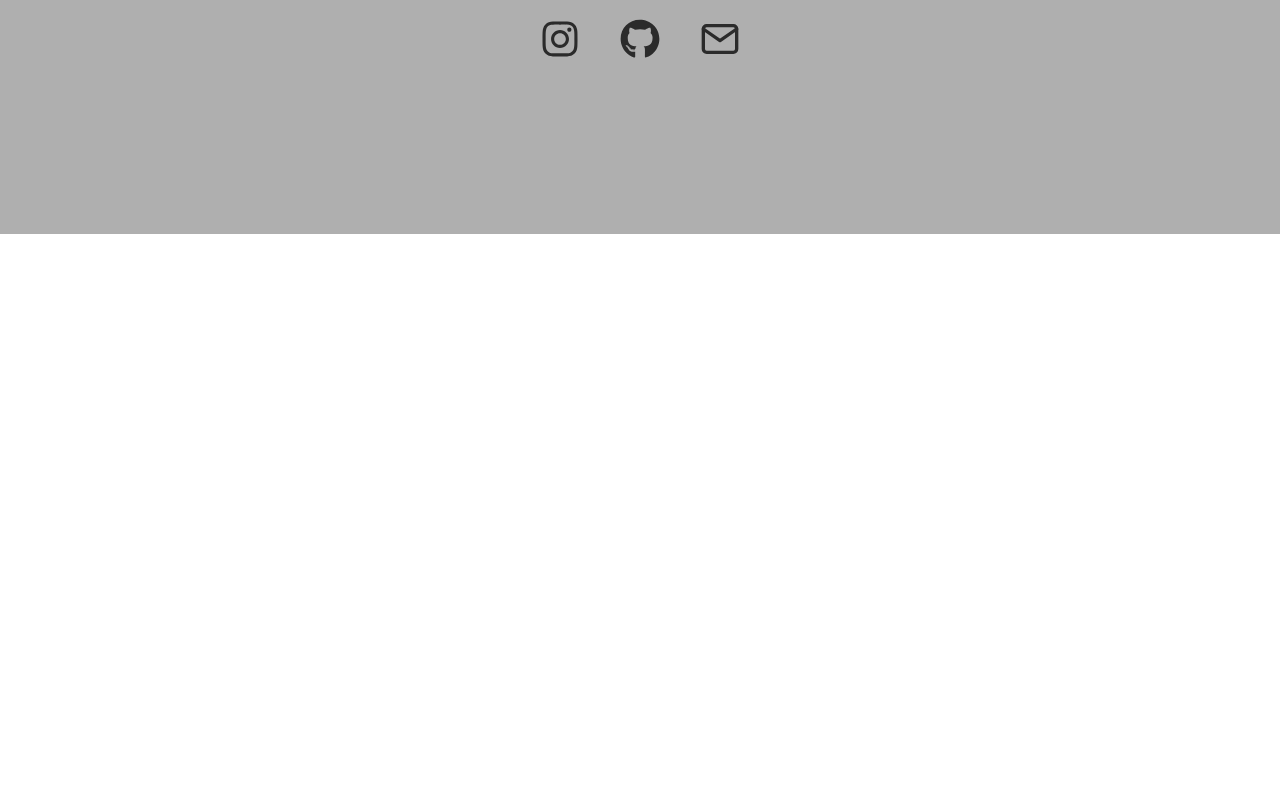
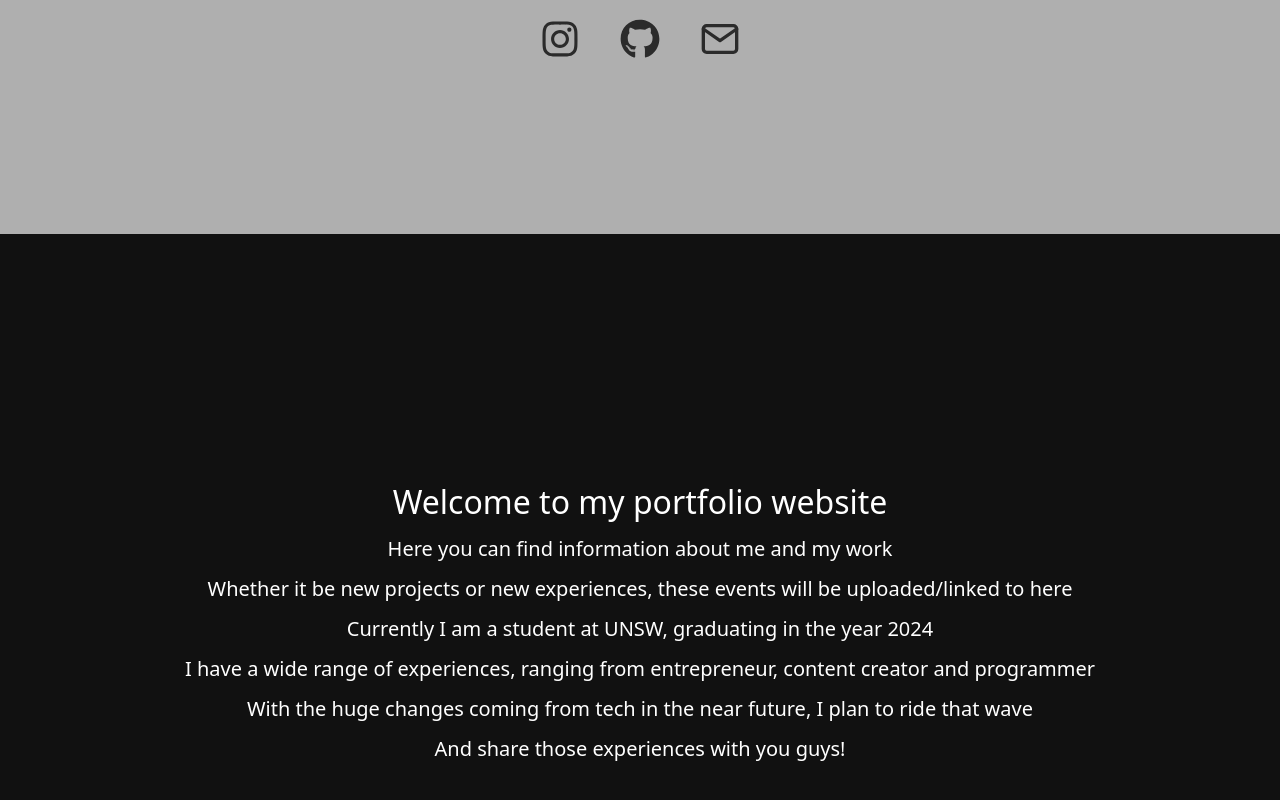
Before and after one commit to andrewblackmore26/my-app, a React (Create React App) app: page / in a window 1280 px wide. Shown: the part 1472-2272 px from the top of the page. Before the commit the page ends 1706 px from the top, so only its background shows below. Built offline with nearby package versions, Linux system fonts and the light colour scheme.

Commit message:
added skills component

```diff
--- a/src/App.js
+++ b/src/App.js
@@ -2,6 +2,7 @@ import './App.css';
 import NavBar from './components/NavBar';
 import Home from './components/Home';
 import Particle from './components/Particle';
+import Skills from './components/Skills';
 import 'bootstrap/dist/css/bootstrap.min.css'
 
 function App() {
@@ -10,6 +11,7 @@ function App() {
       <NavBar />
       <Particle />
       <Home />
+      <Skills />
     </div>
   );
 }
--- a/src/components/Skills.js
+++ b/src/components/Skills.js
@@ -5,8 +5,17 @@ function Skills() {
 
 
   return (
-    <div name="skills">
-
+    <div className="skills-container" name="skills">
+      <h2>Welcome to my portfolio website</h2>
+      <p>Here you can find information about me and my work <br></br>
+      Whether it be new projects or new experiences, these events will be uploaded/linked to here <br></br>
+      Currently I am a student at UNSW, graduating in the year 2024 <br></br>
+      I have a wide range of experiences, ranging from entrepreneur, content creator and programmer<br></br>
+      With the huge changes coming from tech in the near future, I plan to ride that wave<br></br>
+      And share those experiences with you guys!<br></br>
+      </p>
     </div>
   )
 }
+
+export default Skills;
--- a/src/styles/Home.css
+++ b/src/styles/Home.css
@@ -8,8 +8,6 @@
   color: #000;
   font-size: 20px;
   line-height: 2;
-
-
 }
 
 .home-container h2 {
--- a/src/styles/Skills.css
+++ b/src/styles/Skills.css
@@ -0,0 +1,11 @@
+.skills-container {
+  display: flex;
+  flex-direction: column;
+  justify-content: center;
+  align-items: center;
+  height: 100vh;
+  background-color: #111;
+  color: #ffffff;
+  font-size: 20px;
+  line-height: 2;
+}
```
